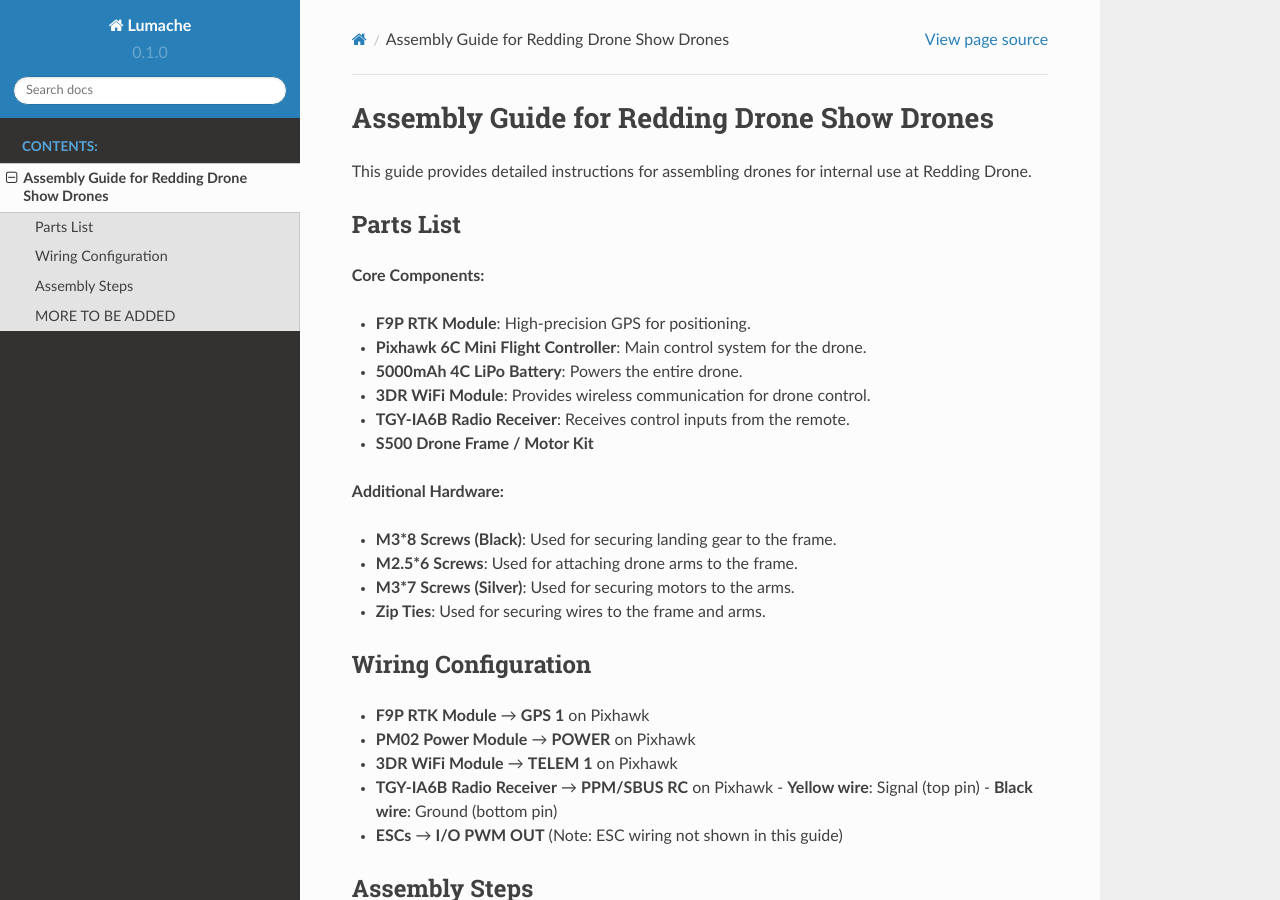
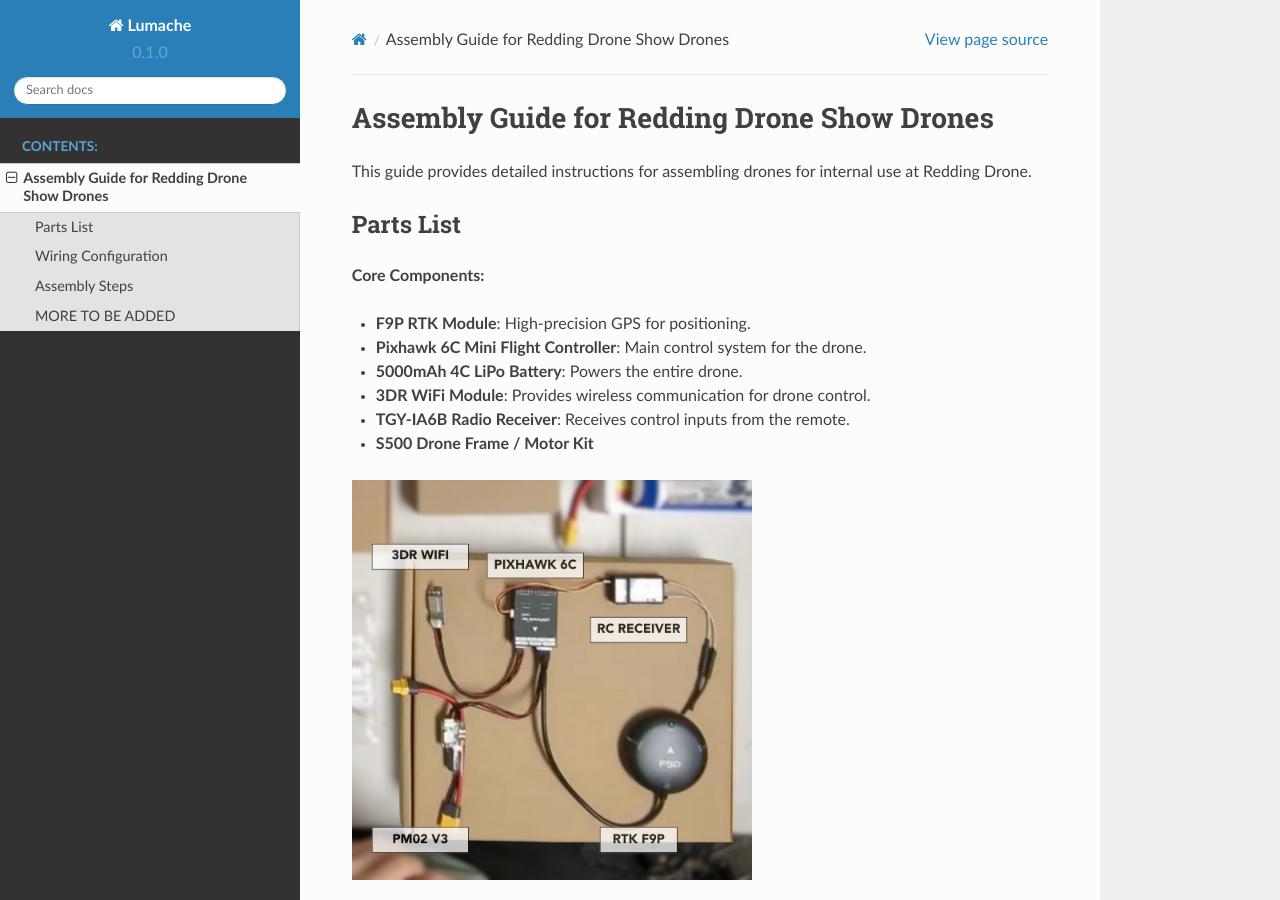
Before and after one commit to BillyDaBones/Redding-Drone, a Sphinx documentation site: the page built from docs/source/assembly_guide.rst, in a window 1280 px wide and 900 px high. Built offline with Sphinx 7.4.7 and the Read the Docs theme 2.0.0, drawn with Linux system fonts in a browser that asks for light colours.

Commit message:
add test image

```diff
--- a/docs/source/assembly_guide.rst
+++ b/docs/source/assembly_guide.rst
@@ -14,6 +14,10 @@
 - **3DR WiFi Module**: Provides wireless communication for drone control.
 - **TGY-IA6B Radio Receiver**: Receives control inputs from the remote.
 - **S500 Drone Frame / Motor Kit**
+
+.. image:: /assets/WIFI.png
+  :width: 400
+  :alt: Basic Hardware Overview
 
 **Additional Hardware:**
 
```
